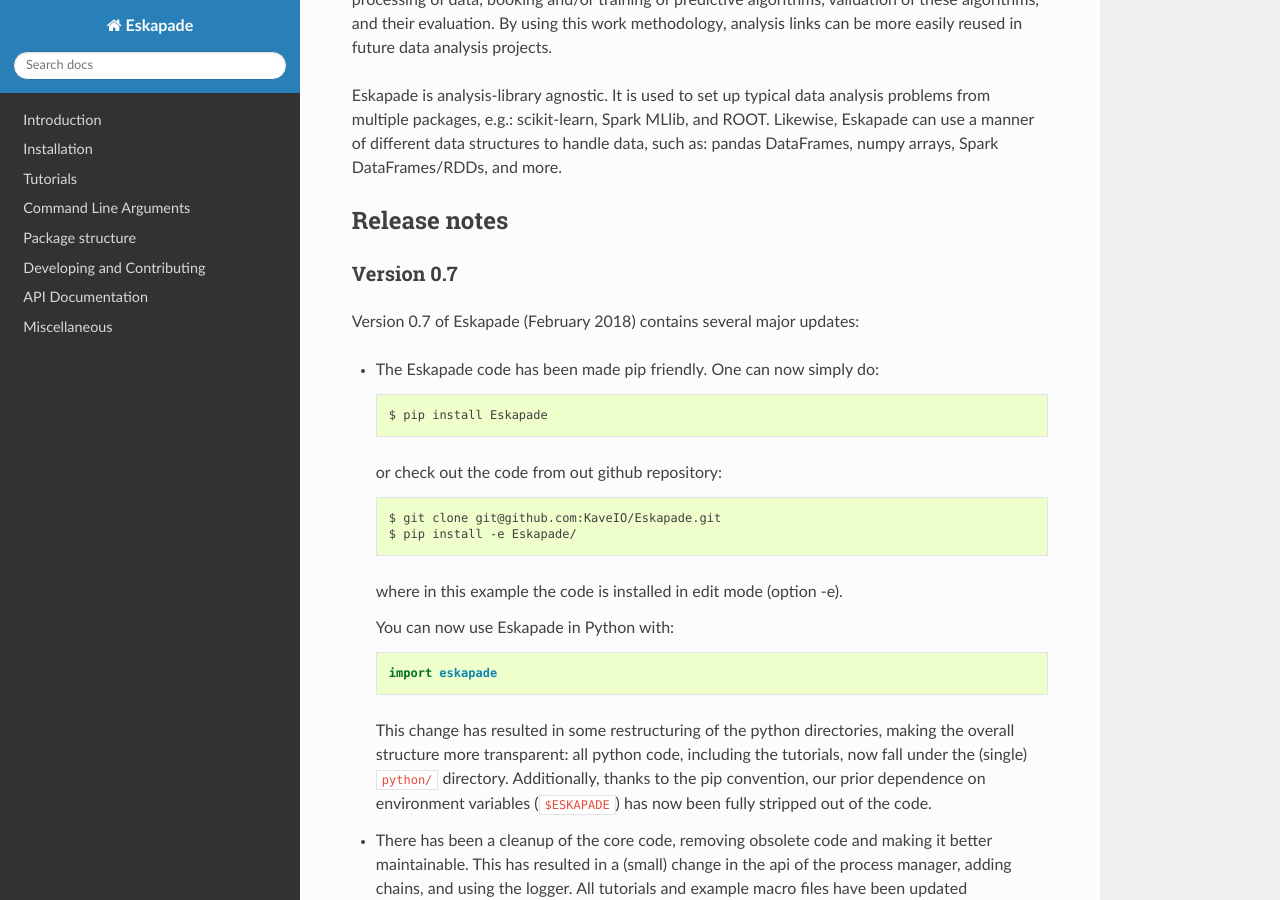
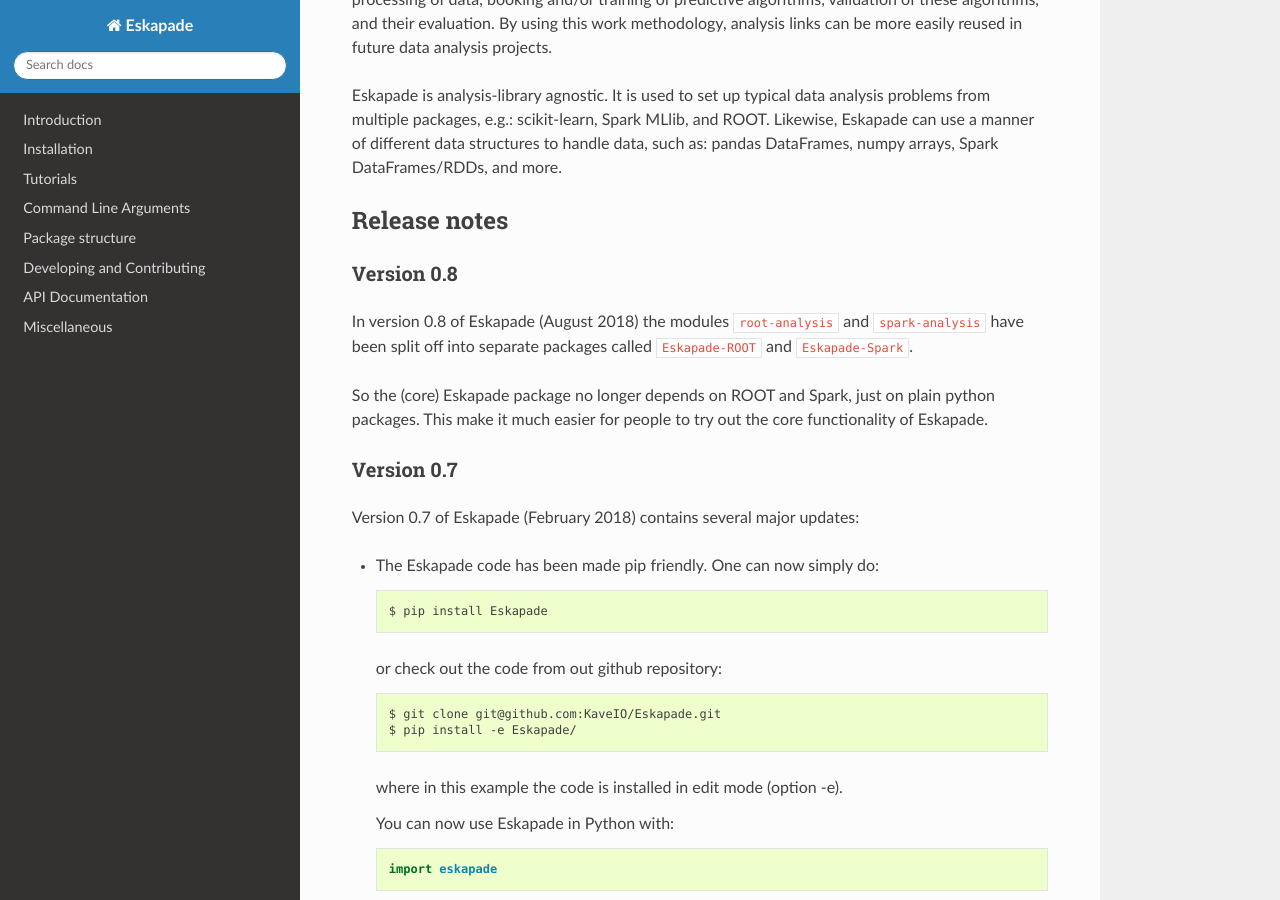
Before and after one commit to KaveIO/Eskapade, a Sphinx documentation site: the page built from docs/source/index.rst, in a window 1280 px wide and 900 px high, scrolled down 900 px. Built offline with Sphinx 7.4.7 and the Read the Docs theme 2.0.0, drawn with Linux system fonts in a browser that asks for light colours; the version number could not be read and is left out.

Commit message:
Doc: v0.8 release information added to documentation index

```diff
--- a/docs/source/index.rst
+++ b/docs/source/index.rst
@@ -49,6 +49,16 @@
 
 Release notes
 =============
+
+Version 0.8
+-----------
+
+In version 0.8 of Eskapade (August 2018) the modules ``root-analysis`` and ``spark-analysis`` have been split off
+into separate packages called ``Eskapade-ROOT`` and ``Eskapade-Spark``.
+
+So the (core) Eskapade package no longer depends on ROOT and Spark, just on plain python packages.
+This make it much easier for people to try out the core functionality of Eskapade.
+
 
 Version 0.7
 -----------
```
